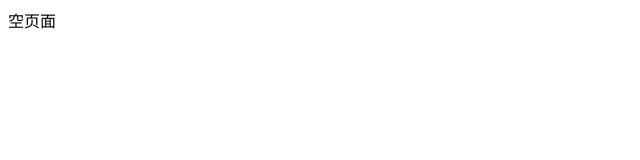
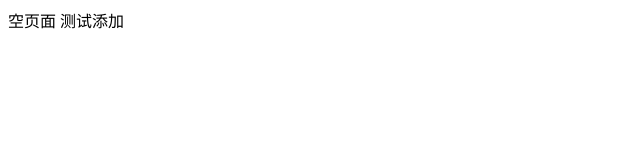
Before and after one commit to Fz123456/Fz123456.github.io, a plain HTML site: page index.html in a window 1280 px wide. Shown: the whole page, without its empty margins (0-640 px from the left). Drawn offline with Linux system fonts and the light colour scheme.

Commit message:
添加一行内容

```diff
--- a/index.html
+++ b/index.html
@@ -9,5 +9,6 @@
     </head>
     <body>
         空页面
+        测试添加
     </body>
 </html>
```
